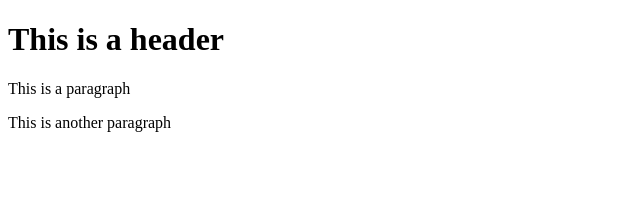
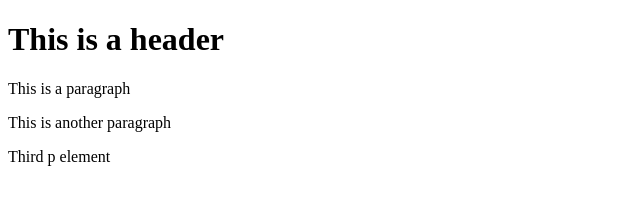
Before and after one commit to Stevennunez2001/git-test, a plain HTML site: page index.html in a window 1280 px wide. Shown: the whole page, without its empty margins (0-640 px from the left). Drawn offline with Linux system fonts and the light colour scheme.

Commit message:
Fourth commit

```diff
--- a/index.html
+++ b/index.html
@@ -9,5 +9,6 @@
     <h1>This is a header</h1>
     <p>This is a paragraph</p>
     <p>This is another paragraph</p>
+    <p>Third p element</p>
 </body>
 </html>
```
